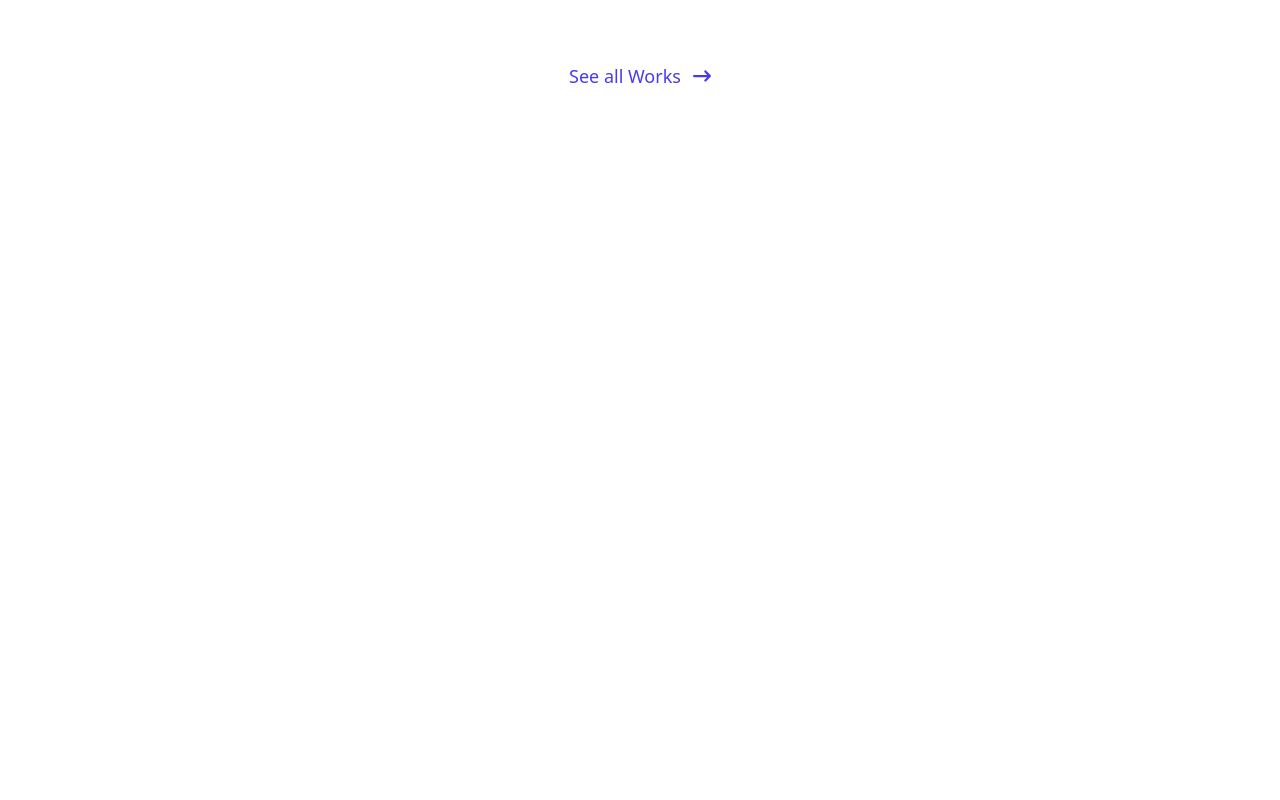
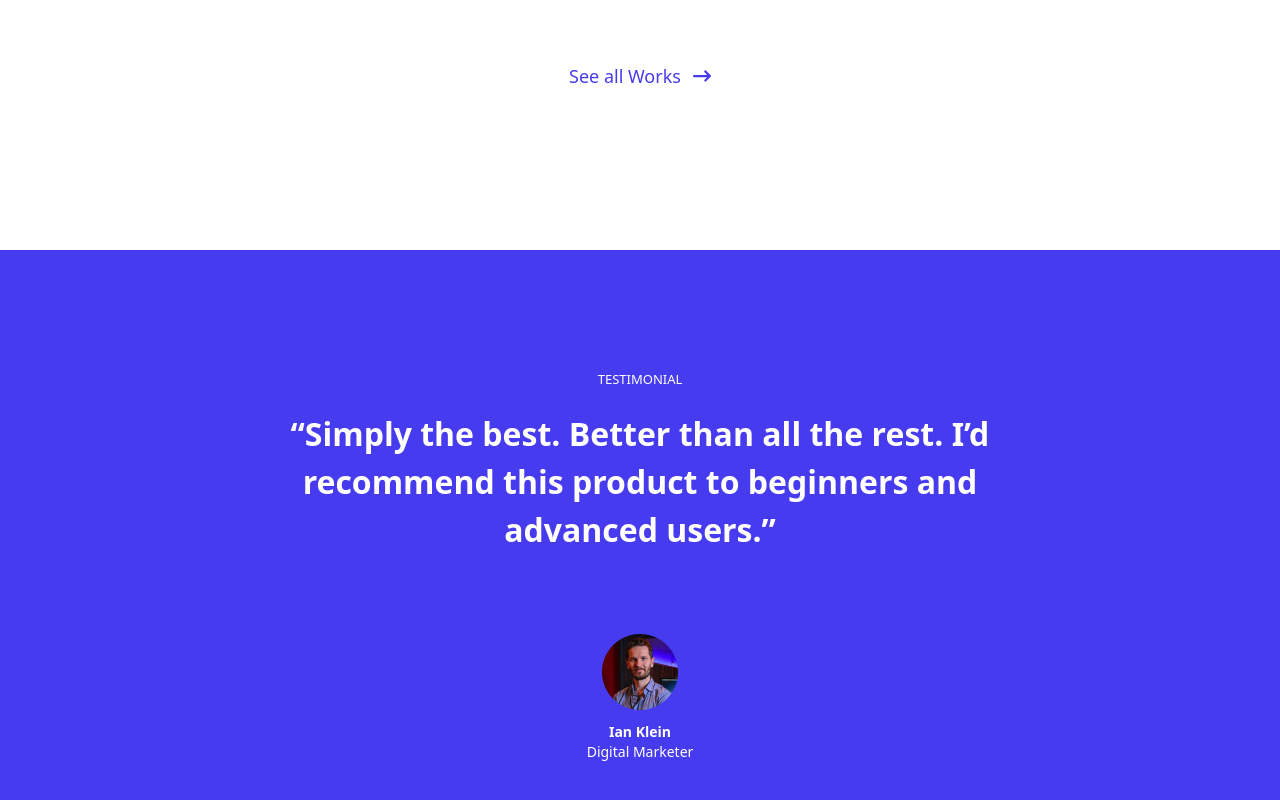
Before and after one commit to CleevePhilip/AgencyLandingpage, a React (Create React App) app in the folder client/: page / in a window 1280 px wide. Shown: the part 4879-5679 px from the top of the page. Before the commit the page ends 5089 px from the top, so only its background shows below. Built offline with nearby package versions, Linux system fonts and the light colour scheme.

Commit message:
Final Testimonial

```diff
--- a/client/src/App.js
+++ b/client/src/App.js
@@ -9,6 +9,7 @@ import CustomerStats from "./components/CustomerStats";
 import ChooseUs from "./components/ChooseUs";
 import CtaFinal from "./components/CtaFinal";
 import Works from "./components/Works";
+import FinalTestimonial from "./components/FinalTestimonial";
 
 const App = () => {
   return (
@@ -46,6 +47,10 @@ const App = () => {
         <section className="flex flex-col justify-center items-center mt-10 p-10">
           <Works />
         </section>
+
+        <section className="flex justify-center items-center mt-10 p-10 bg-[#473BF0] text-white">
+          <FinalTestimonial />
+        </section>
       </Main>
     </>
   );
--- /dev/null
+++ b/client/src/components/FinalTestimonial.js
@@ -0,0 +1,30 @@
+import React from "react";
+import testimonialPic from "../assets/testimonial-pic.png";
+
+const FinalTestimonial = () => {
+  return (
+    <>
+      <div className="flex justify-center items-center flex-col m-10 p-10 gap-[5rem]">
+        <div className="flex justify-center items-center gap-5 flex-col w-[50rem]">
+          <p className="text-[13px] uppercase font-light">Testimonial</p>
+          <p className="text-[32px] font-bold text-center">
+            “Simply the best. Better than all the rest. I’d recommend this
+            product to beginners and advanced users.”
+          </p>
+        </div>
+
+        <div className="flex justify-center items-center flex-col gap-3">
+          <figure>
+            <img src={testimonialPic} alt="profile" className="h-[76px]" />
+          </figure>
+          <div className="flex justify-center items-center flex-col ">
+            <p className="font-bold text-sm">Ian Klein</p>
+            <p className="text-sm font-light">Digital Marketer</p>
+          </div>
+        </div>
+      </div>
+    </>
+  );
+};
+
+export default FinalTestimonial;
```
Also changed, not shown: client/src/assets/testimonial-pic.png (added).
